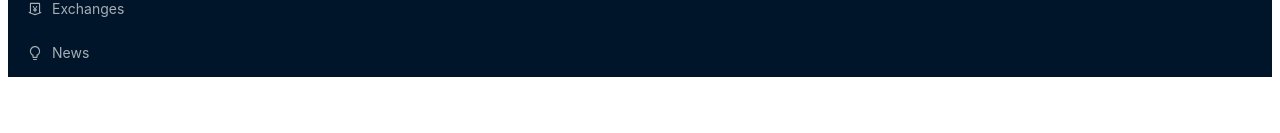
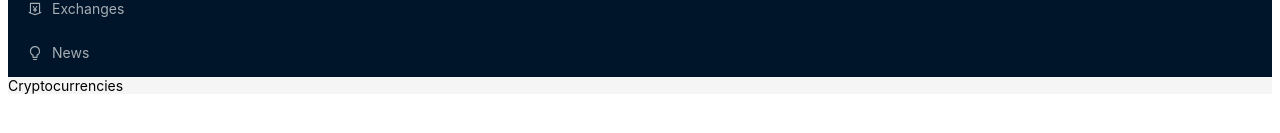
Before and after one commit to webobscure/crypto-app, a React (Create React App) app: page /cryptocurrencies in a window 1280 px wide. Shown: the part 229-362 px from the top of the page. Built offline with nearby package versions, Linux system fonts and the light colour scheme.

Commit message:
routing navbar

```diff
--- a/src/App.js
+++ b/src/App.js
@@ -1,14 +1,24 @@
 import React from 'react';
-import { Switch, Route, Link} from 'react-router-dom';
+import { Routes, Route, Link } from 'react-router-dom';
 import { Layout, Typography, Space } from 'antd';
-import {Navbar} from './components';
+import { Navbar, HomePage, Exchanges, Cryptocurrencies, CryptoDetails, News } from './components';
 
 function App() {
   return (
     <div className="app">
-        <Navbar />
+      <Navbar />
       <div className="main">
-
+        <Layout>
+          <div className="routes">
+            <Routes>
+              <Route path="/" element={<HomePage />} />
+              <Route path="/exchanges" element={<Exchanges />} />
+              <Route path="/cryptocurrencies" element={<Cryptocurrencies />} />
+              <Route path="/crypto/:coinId" element={<CryptoDetails />} />
+              <Route path="/news" element={<News />} />
+            </Routes>
+          </div>
+        </Layout>
       </div>
       <div className="footer"></div>
     </div>
--- /dev/null
+++ b/src/components/CryptoDetails.jsx
@@ -0,0 +1,9 @@
+import React from 'react'
+
+const CryptoDetails = () => {
+  return (
+    <div>CryptoDetails</div>
+  )
+}
+
+export default CryptoDetails
--- /dev/null
+++ b/src/components/Cryptocurrencies.jsx
@@ -0,0 +1,9 @@
+import React from 'react'
+
+const Cryptocurrencies = () => {
+  return (
+    <div>Cryptocurrencies</div>
+  )
+}
+
+export default Cryptocurrencies
--- /dev/null
+++ b/src/components/Exchanges.jsx
@@ -0,0 +1,9 @@
+import React from 'react'
+
+const Exchanges = () => {
+  return (
+    <div>Exchanges</div>
+  )
+}
+
+export default Exchanges
--- /dev/null
+++ b/src/components/HomePage.jsx
@@ -0,0 +1,9 @@
+import React from 'react'
+
+const HomePage = () => {
+  return (
+    <div>HomePage</div>
+  )
+}
+
+export default HomePage
--- a/src/components/Navbar.jsx
+++ b/src/components/Navbar.jsx
@@ -20,9 +20,11 @@
             </Menu.Item>
             <Menu.Item icon={<FundOutlined />}>
                 <Link to="/cryptocurrencies">Cryptocurrencies</Link>
-            </Menu.Item><Menu.Item icon={<MoneyCollectOutlined />}>
+            </Menu.Item>
+            <Menu.Item icon={<MoneyCollectOutlined />}>
                 <Link to="/exchanges">Exchanges</Link>
-            </Menu.Item><Menu.Item icon={<BulbOutlined />}>
+            </Menu.Item>
+            <Menu.Item icon={<BulbOutlined />}>
                 <Link to="/news">News</Link>
             </Menu.Item>
         </Menu>
--- /dev/null
+++ b/src/components/News.jsx
@@ -0,0 +1,9 @@
+import React from 'react'
+
+const News = () => {
+  return (
+    <div>News</div>
+  )
+}
+
+export default News
--- a/src/components/index.js
+++ b/src/components/index.js
@@ -1 +1,6 @@
 export {default as Navbar} from "./Navbar";
+export {default as HomePage} from "./HomePage";
+export {default as Exchanges} from "./Exchanges";
+export {default as Cryptocurrencies} from "./Cryptocurrencies";
+export {default as CryptoDetails} from "./CryptoDetails";
+export {default as News} from "./News";
--- a/src/index.js
+++ b/src/index.js
@@ -1,7 +1,9 @@
 import React from 'react';
 import ReactDOM from 'react-dom/client';
-import { BrowserRouter as Router } from 'react-router-dom';
+import {BrowserRouter as Router} from "react-router-dom";
 import App from './App';
+
+
 
 const root = ReactDOM.createRoot(document.getElementById('root'));
 root.render(
```
